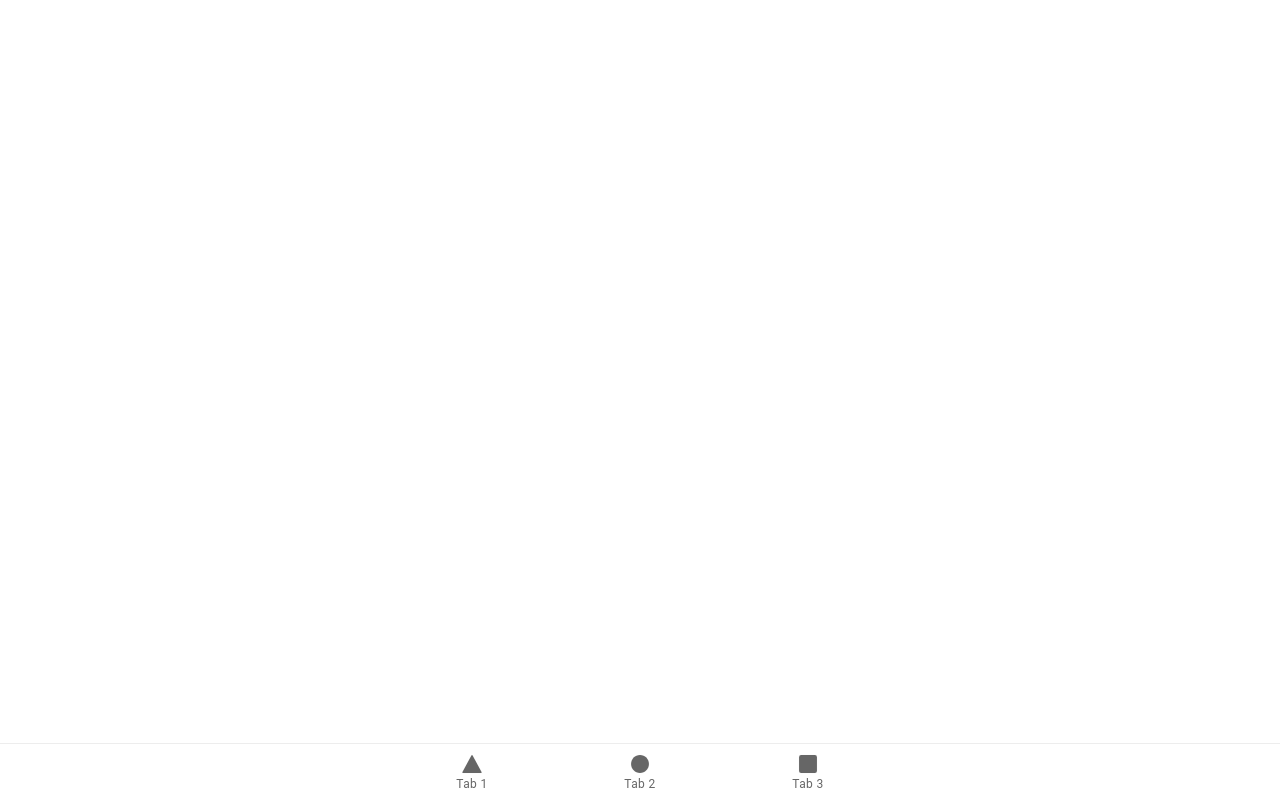
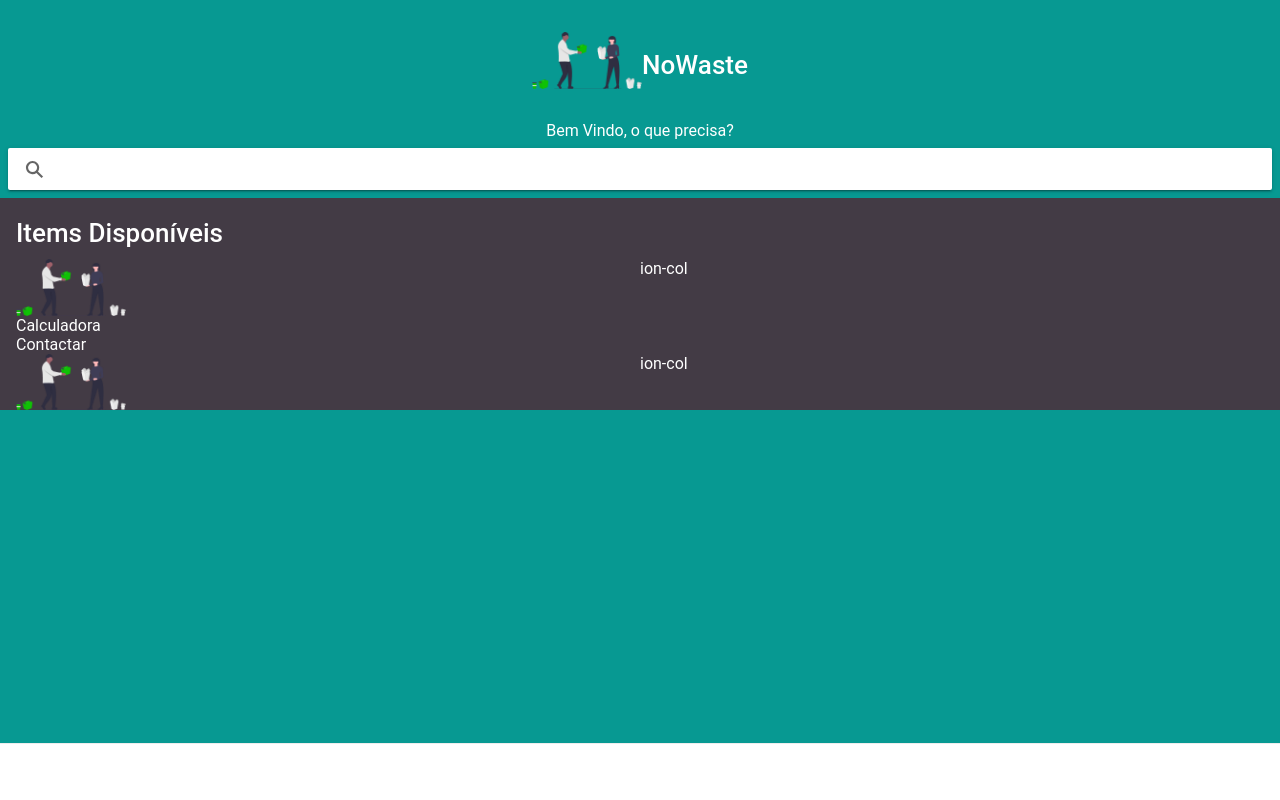
Before and after one commit to julioaraujo96/nowaste, a React (Create React App) app: page /Home in a window 1280 px wide. Built offline with nearby package versions, Linux system fonts and the light colour scheme.

Commit message:
Home
Home

```diff
--- a/src/App.tsx
+++ b/src/App.tsx
@@ -11,7 +11,7 @@ import {
 } from '@ionic/react';
 import { IonReactRouter } from '@ionic/react-router';
 import { ellipse, square, triangle } from 'ionicons/icons';
-import Tab1 from './pages/Tab1';
+import Home from './pages/Home';
 import Tab2 from './pages/Tab2';
 import Tab3 from './pages/Tab3';
 import Login from './pages/Login';
@@ -45,8 +45,8 @@ const App: React.FC = () => (
         <Route exact path="/login">
             <Login />
           </Route>
-          <Route exact path="/tab1">
-            <Tab1 />
+          <Route exact path="/Home">
+            <Home />
           </Route>
           <Route exact path="/tab2">
             <Tab2 />
@@ -59,9 +59,9 @@ const App: React.FC = () => (
           </Route>
         </IonRouterOutlet>
         <IonTabBar slot="bottom">
-          <IonTabButton tab="tab1" href="/tab1">
+          <IonTabButton tab="home" href="/home">
             <IonIcon icon={triangle} />
-            <IonLabel>Tab 1</IonLabel>
+            <IonLabel>Home</IonLabel>
           </IonTabButton>
           <IonTabButton tab="tab2" href="/tab2">
             <IonIcon icon={ellipse} />
--- /dev/null
+++ b/src/pages/Home.css
@@ -0,0 +1,32 @@
+*{
+    margin: 0px;
+    padding: 0px;
+    box-sizing: border-box;
+    color: white;
+}
+
+.img-sm{
+    width: 110px;
+}
+
+.logotext {
+    margin: 30px;
+    display: flex;
+    justify-content: center;
+}
+
+.search {
+    text-align: center;
+}
+
+.search .search{
+    --background: rgb(255, 255, 255);
+}
+
+searchbar-input-container sc-ion-searchbar-ios {
+    color: rgb(0, 0, 0);
+}
+
+ion-item {
+    --background: #433B45;
+}
--- /dev/null
+++ b/src/pages/Home.tsx
@@ -0,0 +1,51 @@
+import { IonContent, IonHeader, IonPage, IonTitle, IonToolbar, IonImg, IonSearchbar, IonGrid, IonRow, IonCol, IonCard, IonItem } from '@ionic/react';
+import { useState } from 'react';
+import ExploreContainer from '../components/ExploreContainer';
+import './Home.css';
+
+const Home: React.FC = () => {
+  const [searchText, setSearchText] = useState('');
+  return (
+    <IonPage>
+      <IonContent fullscreen>
+        <div className="logotext">
+          <IonImg class="img-sm" src="./assets/logo.png"/>
+          <h1>NoWaste</h1>
+        </div>
+        <div className="search">
+          <p>Bem Vindo, o que precisa?</p>
+          <IonSearchbar class="search" value={searchText} onIonChange={e => setSearchText(e.detail.value!)}></IonSearchbar>
+        </div>
+
+        <IonItem lines="none">
+
+          <IonGrid>
+            <h1>Items Disponíveis</h1>
+            <IonRow>
+              <IonCol size="6">
+                <IonImg class="img-sm" src="./assets/logo.png"/>
+                <p>Calculadora</p>
+                <p>Contactar</p>
+              </IonCol>
+              <IonCol size="6">
+                ion-col
+              </IonCol>
+            </IonRow>
+            <IonRow>
+              <IonCol size="6">
+                <IonImg class="img-sm" src="./assets/logo.png"/>
+              </IonCol>
+              <IonCol size="6">
+                ion-col
+              </IonCol>
+            </IonRow>
+          </IonGrid>
+
+        </IonItem>
+
+      </IonContent>
+    </IonPage>
+  );
+};
+
+export default Home;
--- a/src/pages/Tab1.tsx
+++ /dev/null
@@ -1,25 +0,0 @@
-import { IonContent, IonHeader, IonPage, IonTitle, IonToolbar } from '@ionic/react';
-import ExploreContainer from '../components/ExploreContainer';
-import './Tab1.css';
-
-const Tab1: React.FC = () => {
-  return (
-    <IonPage>
-      <IonHeader>
-        {/* <IonToolbar>
-          <IonTitle>Tab 1</IonTitle>
-        </IonToolbar> */}
-      </IonHeader>
-      <IonContent fullscreen>
-        <IonHeader collapse="condense">
-          <IonToolbar>
-            <IonTitle size="large">Tab 1</IonTitle>
-          </IonToolbar>
-        </IonHeader>
-        <ExploreContainer name="Tab 1 page" />
-      </IonContent>
-    </IonPage>
-  );
-};
-
-export default Tab1;
```
Also changed, not shown: public/assets/logo.png (added), src/pages/Tab1.css (deleted).
